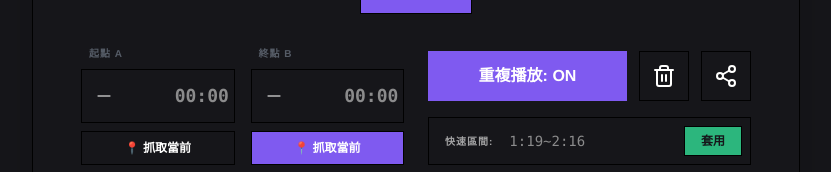
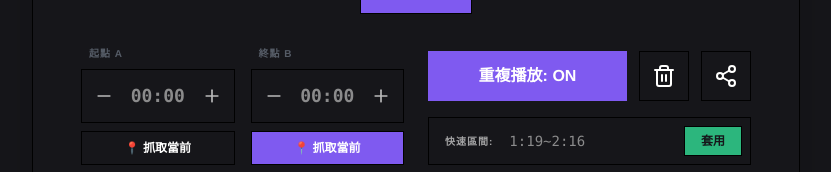
Before and after one commit to westwoodkim66-arch/ab_audio_loop, a React (Vite) app: page / in a window 1280 px wide. Shown: the part 1025-1197 px from the top of the page, without its empty margins (224-1055 px from the left). Built offline with nearby package versions, Linux system fonts and the light colour scheme.

Commit message:
fix: Adjust input width for time controls
The input fields for setting A and B time points were previously constrained by a fixed minimum width, causing overflow issues. This change makes the input field take flexible width, ensuring proper display across different screen sizes.

```diff
--- a/src/App.tsx
+++ b/src/App.tsx
@@ -816,7 +816,7 @@ export default function App() {
                   <span className="text-[10px] font-black uppercase tracking-widest opacity-50 px-2">起點 A</span>
                   <div className="flex items-center w-full overflow-hidden touch-none border" style={{ backgroundColor: 'transparent', color: colors.headline, borderColor: colors.stroke }}>
                     <button {...getHoldHandlers('A', -0.1)} className="p-2 sm:p-3 hover:bg-white/10 active:bg-white/20 transition-all focus:outline-none select-none flex-shrink-0"><Minus className="w-4 h-4 sm:w-5 sm:h-5 opacity-70 hover:opacity-100 pointer-events-none" /></button>
-                    <input type="text" value={inputA} onChange={(e) => setInputA(e.target.value)} onBlur={applyInputA} onKeyDown={(e) => e.key === 'Enter' && applyInputA()} placeholder="00:00" className="w-full text-center font-mono text-sm sm:text-base md:text-lg font-bold py-3 border-none outline-none bg-transparent min-w-[65px] sm:min-w-[75px] px-0 flex-shrink-0" />
+                    <input type="text" value={inputA} onChange={(e) => setInputA(e.target.value)} onBlur={applyInputA} onKeyDown={(e) => e.key === 'Enter' && applyInputA()} placeholder="00:00" className="flex-1 w-0 text-center font-mono text-sm sm:text-base md:text-lg font-bold py-3 border-none outline-none bg-transparent px-0" />
                     <button {...getHoldHandlers('A', 0.1)} className="p-2 sm:p-3 hover:bg-white/10 active:bg-white/20 transition-all focus:outline-none select-none flex-shrink-0"><Plus className="w-4 h-4 sm:w-5 sm:h-5 opacity-70 hover:opacity-100 pointer-events-none" /></button>
                   </div>
                   <button onClick={setA} className="py-2 text-xs font-bold transition-all hover:opacity-80 border" style={{ borderColor: colors.stroke, color: colors.headline }}>📍 抓取當前</button>
@@ -825,7 +825,7 @@ export default function App() {
                   <span className="text-[10px] font-black uppercase tracking-widest opacity-50 px-2">終點 B</span>
                   <div className="flex items-center w-full overflow-hidden touch-none border" style={{ backgroundColor: colors.background, color: colors.headline, borderColor: colors.stroke }}>
                     <button {...getHoldHandlers('B', -0.1)} className="p-2 sm:p-3 hover:bg-white/10 active:bg-white/20 transition-all focus:outline-none select-none flex-shrink-0"><Minus className="w-4 h-4 sm:w-5 sm:h-5 opacity-70 hover:opacity-100 pointer-events-none" /></button>
-                    <input type="text" value={inputB} onChange={(e) => setInputB(e.target.value)} onBlur={applyInputB} onKeyDown={(e) => e.key === 'Enter' && applyInputB()} placeholder="00:00" className="w-full text-center font-mono text-sm sm:text-base md:text-lg font-bold py-3 border-none outline-none bg-transparent min-w-[65px] sm:min-w-[75px] px-0 flex-shrink-0" />
+                    <input type="text" value={inputB} onChange={(e) => setInputB(e.target.value)} onBlur={applyInputB} onKeyDown={(e) => e.key === 'Enter' && applyInputB()} placeholder="00:00" className="flex-1 w-0 text-center font-mono text-sm sm:text-base md:text-lg font-bold py-3 border-none outline-none bg-transparent px-0" />
                     <button {...getHoldHandlers('B', 0.1)} className="p-2 sm:p-3 hover:bg-white/10 active:bg-white/20 transition-all focus:outline-none select-none flex-shrink-0"><Plus className="w-4 h-4 sm:w-5 sm:h-5 opacity-70 hover:opacity-100 pointer-events-none" /></button>
                   </div>
                   <button onClick={setB} className="py-2 text-xs font-bold transition-all hover:opacity-80 border" style={{ backgroundColor: colors.button, color: colors.buttonText, borderColor: colors.stroke }}>📍 抓取當前</button>
```
